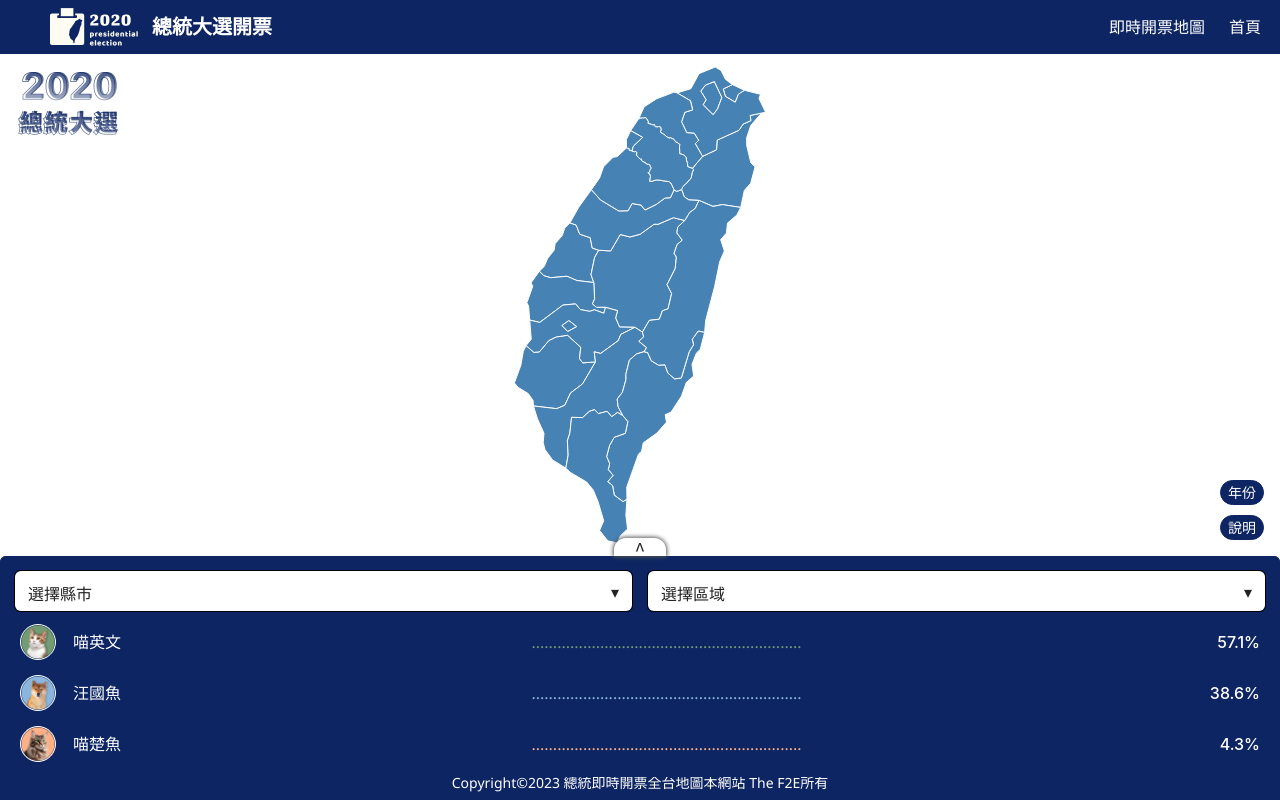
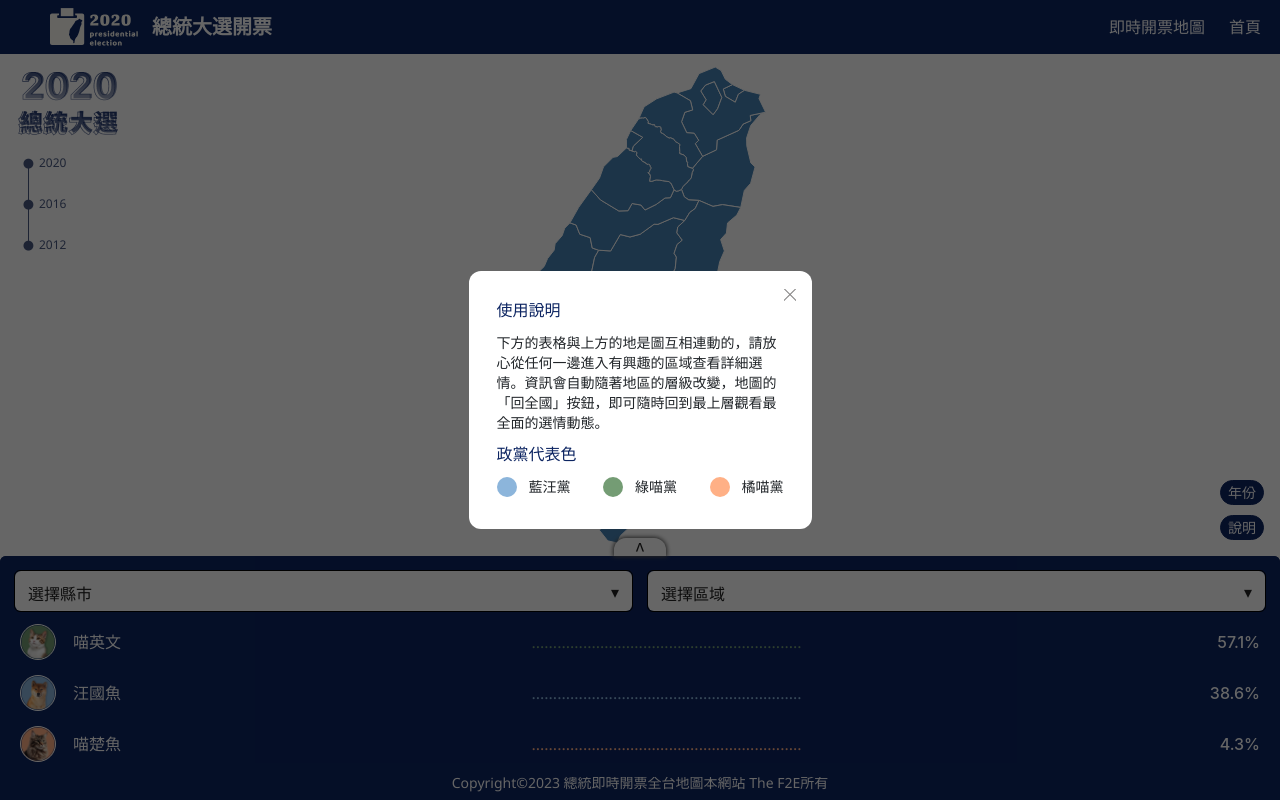
Before and after one commit to zim314/2023-F2E-Invoicing-System, a React (Vite) app: page /openballpt in a window 1280 px wide. Both pictures are taken after a click on the button "說明". Built offline with nearby package versions, Linux system fonts and the light colour scheme.

Commit message:
feat: 🎸 新增explainPopup說明彈窗組件

```diff
--- /dev/null
+++ b/src/component/ExplainPopup/index.scss
@@ -0,0 +1,97 @@
+%point {
+    width: 20px;
+    height: 20px;
+    margin-right: 12px;
+    border-radius: 99px;
+}
+
+.explainPopup {
+    background-color: white;
+    width: 343px;
+    padding: 32px 28px;
+    border-radius: 12px;
+    position: relative;
+
+    & > button {
+        width: 12px;
+        height: 12px;
+        position: absolute;
+        top: 18px;
+        right: 16px;
+        overflow: hidden;
+        display: flex;
+        justify-content: center;
+        align-items: center;
+        border: none;
+        background-color: white;
+
+        &::before, &::after {
+            content: '';
+            display: block;
+            width: 1px;
+            height: 20px;
+            background-color: #848383;
+            position: relative;
+        }
+
+        &::before {
+            transform: rotate(45deg);
+        }
+
+        &::after {
+            transform: rotate(-45deg);
+        }
+    }
+
+    & > h5 {
+        font-size: 16px;
+        color: #0D2562;
+        font-family: "Noto Sans TC";
+        font-weight: 500;
+        margin-bottom: 14px;
+    }
+
+    & > p {
+        line-height: 20px;
+        font-size: 14px;
+        margin-bottom: 14px;
+    }
+
+    & > div {
+        display: flex;
+        justify-content: space-between;
+        align-items: center;
+    }
+
+    &__wrapper {
+        width: 100%;
+        height: 100%;
+        z-index: 2;
+        display: flex;
+        justify-content: center;
+        align-items: center;
+        position: fixed;
+        background-color: rgb(0,0,0,0.6);
+    }
+
+    &__partisanInfo {
+        display: flex;
+        font-size: 14px;
+        line-height: 20px;
+    }
+
+    &__point-- {
+        &blue {
+            @extend %point;
+            background-color: #8CB5DB;
+        }
+        &green {
+            @extend %point;
+            background-color: #749C74;
+        }
+        &orange {
+            @extend %point;
+            background-color: #FFB086;
+        }
+    }
+}
--- /dev/null
+++ b/src/component/ExplainPopup/index.tsx
@@ -0,0 +1,41 @@
+import useOnClickOutSide from 'hook/useOnClickOutside';
+import { useRef } from 'react';
+import './index.scss';
+
+interface Props {
+    closeExplainPopup: () => void;
+}
+
+const ExplainPopup = ({ closeExplainPopup }: Props) => {
+    const explainPopupRef = useRef(null!);
+    useOnClickOutSide(explainPopupRef, () => closeExplainPopup());
+
+    return (
+        <div className="explainPopup__wrapper">
+            <div className="explainPopup" ref={explainPopupRef}>
+                <button onClick={closeExplainPopup} />
+                <h5>使用說明</h5>
+                <p>
+                    下方的表格與上方的地是圖互相連動的，請放心從任何一邊進入有興趣的區域查看詳細選情。資訊會自動隨著地區的層級改變，地圖的「回全國」按鈕，即可隨時回到最上層觀看最全面的選情動態。
+                </p>
+                <h5>政黨代表色</h5>
+                <div>
+                    <div className="explainPopup__partisanInfo">
+                        <div className="explainPopup__point--blue" />
+                        <div>藍汪黨</div>
+                    </div>
+                    <div className="explainPopup__partisanInfo">
+                        <div className="explainPopup__point--green" />
+                        <div>綠喵黨</div>
+                    </div>
+                    <div className="explainPopup__partisanInfo">
+                        <div className="explainPopup__point--orange" />
+                        <div>橘喵黨</div>
+                    </div>
+                </div>
+            </div>
+        </div>
+    );
+};
+
+export default ExplainPopup;
--- a/src/component/ListButton/index.tsx
+++ b/src/component/ListButton/index.tsx
@@ -1,7 +1,8 @@
+import React from 'react';
 import './index.scss';
 
 interface Props {
-    changeState: () => void;
+    changeState: React.MouseEventHandler;
 }
 
 const ListButton = ({ changeState }: Props) => {
--- a/src/layout/BasicLayout/index.tsx
+++ b/src/layout/BasicLayout/index.tsx
@@ -3,25 +3,37 @@ import Sidebar from '../../component/Sidebar';
 import Footer from '../../component/Footer';
 import { Outlet } from 'react-router-dom';
 import useRWD from '../../hook/useRWD';
-import { useState } from 'react';
+import { useState, createContext } from 'react';
+import ExplainPopup from '../../component/ExplainPopup';
 import './index.scss';
+
+export const explainPopupContext = createContext(() => {});
 
 const BasicLayout = () => {
     const [showSidebar, setShowSidebar] = useState(false);
+    const [showExplainPopup, setShowExplainPopup] = useState(false);
 
     const device = useRWD();
 
     const handleSidebar = () => setShowSidebar(!showSidebar);
     const handleCloseSidebar = () => setShowSidebar(false);
+    const handleCloseExplainPopup = () => setShowExplainPopup(false);
 
     return (
         <>
+            {showExplainPopup && (
+                <ExplainPopup closeExplainPopup={handleCloseExplainPopup} />
+            )}
             {device !== 'PC' && (
                 <Sidebar show={showSidebar} closeSidebar={handleCloseSidebar} />
             )}
             <Navbar controlSidebar={handleSidebar} />
             <div className="basicLayout__container">
-                <Outlet />
+                <explainPopupContext.Provider
+                    value={() => setShowExplainPopup(true)}
+                >
+                    <Outlet />
+                </explainPopupContext.Provider>
             </div>
             {device === 'PC' && <Footer />}
         </>
--- a/src/page/OpenBallot/index.tsx
+++ b/src/page/OpenBallot/index.tsx
@@ -1,7 +1,7 @@
 import './index.scss';
 import countryMap from '../../assets/map/countryMap.json';
 import DisplayMap from '../../component/DisplayMap';
-import { useRef, useState, useEffect } from 'react';
+import { useRef, useState, useEffect, useContext } from 'react';
 import Select from '../../component/Select';
 import { counryData, distData } from '../../component/Select/optionData';
 import * as d3 from 'd3';
@@ -9,6 +9,7 @@ import RatioBar from '../../component/RatioBar';
 import candidateData from '../CandidateInfo/candidateData';
 import presidentialElection from '../../assets/images/map_2020.png';
 import ListButton from '../../component/ListButton';
+import { explainPopupContext } from '../../layout/BasicLayout/index';
 
 interface Votes {
     county: string;
@@ -28,12 +29,13 @@ const OpenBallpt = () => {
     const [county, setCounty] = useState('選擇縣市');
     const [district, setDistrict] = useState('選擇區域');
     const [showVoteShare, setShowVoteShare] = useState(false);
-    const [showChangeYearButton, setShowChangeYearButton] = useState(false);
+    const [showChangeYearButton, setShowChangeYearButton] = useState(true);
     const [mapSvgSize, setMapSvgSize] = useState({ width: 0, height: 0 });
     const [barSvgSize, setBarSvgSize] = useState({ width: 0, height: 0 });
     const [votesList, setVotesList] = useState<Votes[]>([]);
     const [voteShareList, setVoteShareList] = useState<VoteShare[]>();
 
+    const showExplainPopup = useContext(explainPopupContext);
     const mapContainerRef = useRef<HTMLDivElement>(null!);
     const voteShareContainerRef = useRef<HTMLDivElement>(null!);
     const barGraphContainerRef = useRef<HTMLDivElement>(null!);
@@ -92,7 +94,11 @@ const OpenBallpt = () => {
         <div className="openBallpt">
             <div className="openBallpt__mapContainer" ref={mapContainerRef}>
                 <img src={presidentialElection} alt="" />
-                <div>{showChangeYearButton && <ListButton />}</div>
+                <div>
+                    {showChangeYearButton && (
+                        <ListButton changeState={() => {}} />
+                    )}
+                </div>
                 <div>
                     <button
                         className="mapLayout__button"
@@ -102,7 +108,12 @@ const OpenBallpt = () => {
                     >
                         年份
                     </button>
-                    <button className="mapLayout__button">說明</button>
+                    <button
+                        className="mapLayout__button"
+                        onClick={showExplainPopup}
+                    >
+                        說明
+                    </button>
                 </div>
                 <DisplayMap geojson={countryMap} svgSize={mapSvgSize} />
             </div>
@@ -169,7 +180,11 @@ const OpenBallpt = () => {
                                             alt=""
                                         />
                                         <p>{voteShare.name}</p>
-                                        <p style={{ color: voteShare.color }}>
+                                        <p
+                                            style={{
+                                                color: voteShare.color,
+                                            }}
+                                        >
                                             ...............................................................
                                         </p>
                                         <p>
```
